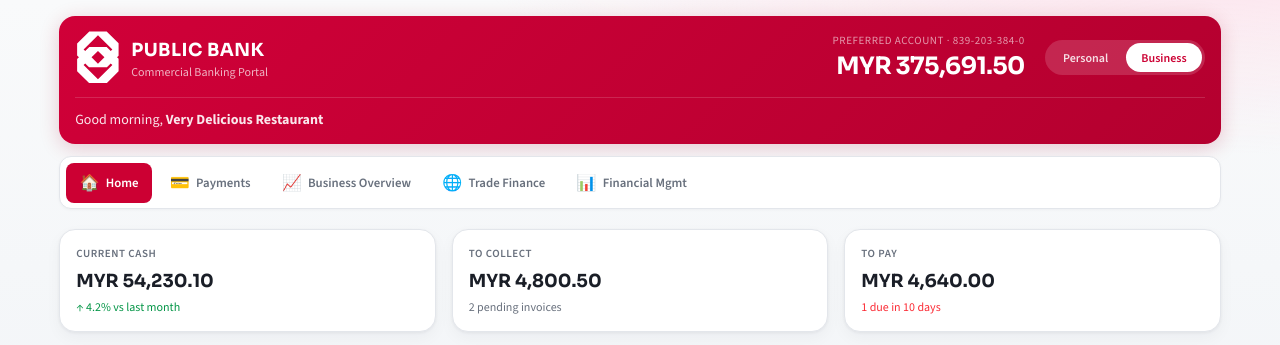
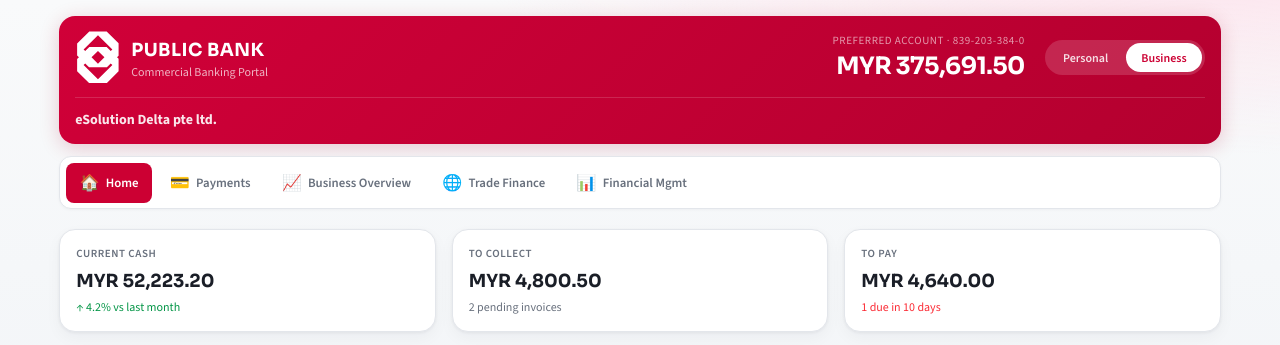
Before and after one commit to manish-ow/publicbank-portal, a Next.js app: page / in a window 1280 px wide. Shown: the top 345 px of the page. Built offline with nearby package versions, Linux system fonts and the light colour scheme.

Commit message:
updated numbers

```diff
--- a/src/app/page.js
+++ b/src/app/page.js
@@ -77,7 +77,7 @@
         </div>
 
         <div className="mt-3 border-t border-white/15 pt-3">
-          <p className="text-sm text-white/90">Good morning, <strong>Very Delicious Restaurant</strong></p>
+          <p className="text-sm text-white/90"> <strong>eSolution Delta pte ltd.</strong></p>
         </div>
       </section>
 
@@ -99,7 +99,7 @@
       <section className="mt-5 grid gap-4 sm:grid-cols-3">
         <article className="pb-card p-4">
           <p className="text-[11px] font-semibold uppercase tracking-wider text-[color:var(--pb-soft)]">Current Cash</p>
-          <p className="pb-heading mt-1 text-lg font-bold">MYR 54,230.10</p>
+          <p className="pb-heading mt-1 text-lg font-bold">MYR 52,223.20</p>
           <p className="mt-1 text-xs text-[color:var(--pb-success)]">↑ 4.2% vs last month</p>
         </article>
         <article className="pb-card p-4">
```
